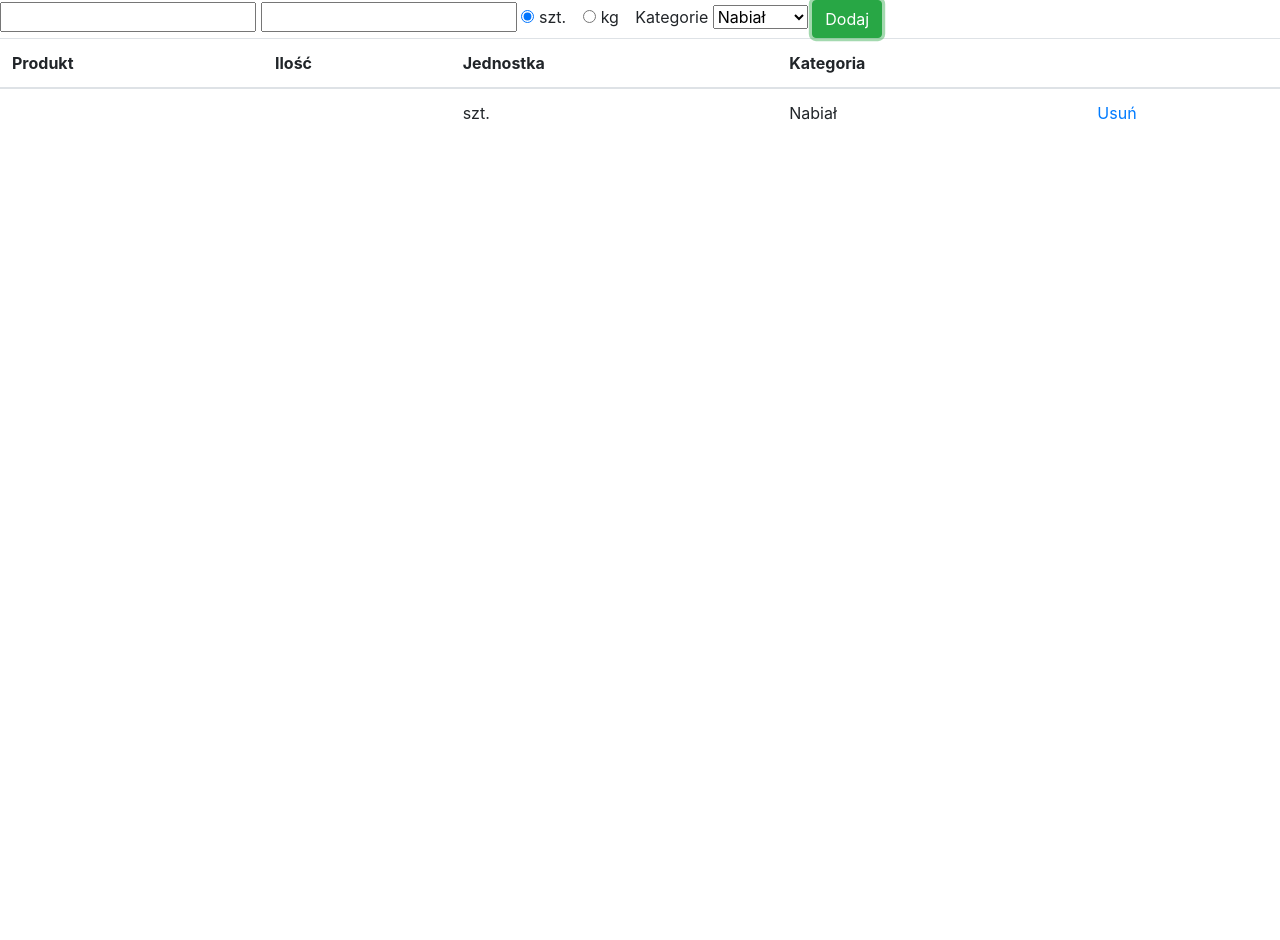
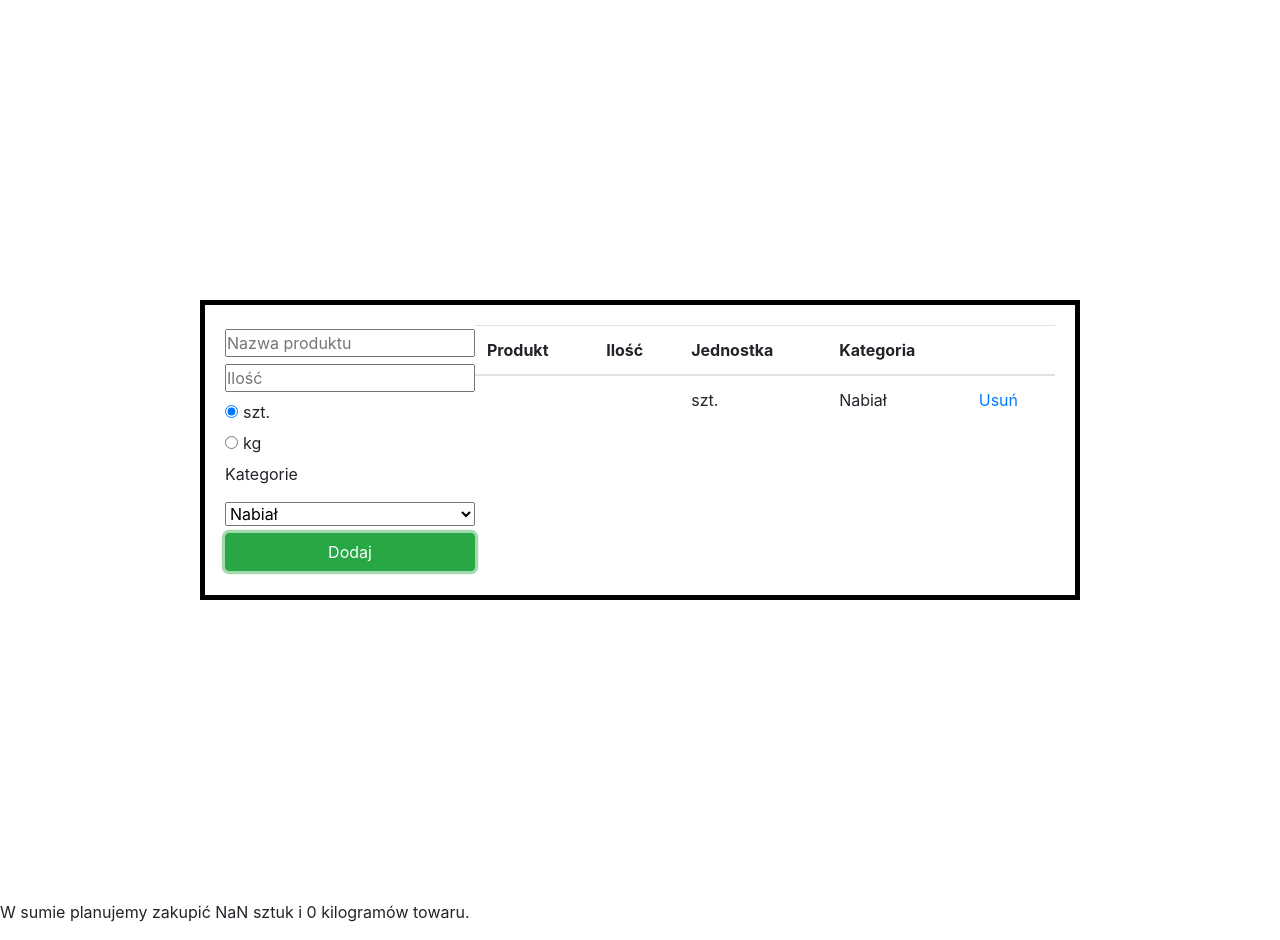
Before and after one commit to greesik/shopping-list, a website built with webpack: page app/index.html in a window 1280 px wide. Both pictures are taken after a click on the button "Dodaj". Before the commit the page ends 800 px from the top, so only its background shows below. Built offline with nearby package versions, Linux system fonts and the light colour scheme.

Commit message:
early version of an overall counter of the products

```diff
--- a/app/index.html
+++ b/app/index.html
@@ -9,16 +9,17 @@
     <link rel="stylesheet" href="https://stackpath.bootstrapcdn.com/bootstrap/4.2.1/css/bootstrap.min.css" integrity="sha384-GJzZqFGwb1QTTN6wy59ffF1BuGJpLSa9DkKMp0DgiMDm4iYMj70gZWKYbI706tWS" crossorigin="anonymous">
 </head>
 <body>
-    <form action="">
-        <input type="text" id="item">
-        <input type="number" id="quantity">
+    <div class="list">
+        <form action="" class="form">
+            <input type="text" id="item" placeholder="Nazwa produktu">
+            <input type="number" id="quantity" placeholder="Ilość">
             <div class="form-check form-check-inline">
                 <input class="form-check-input" type="radio" name="inlineRadioOptions" id="pieces" value="option1" checked>
                 <label class="form-check-label" for="pieces">szt.</label>
             </div>
             <div class="form-check form-check-inline">
-            <input class="form-check-input" type="radio" name="inlineRadioOptions" id="kilograms" value="option2">
-            <label class="form-check-label" for="kilograms">kg</label>
+                <input class="form-check-input" type="radio" name="inlineRadioOptions" id="weight" value="option2">
+                <label class="form-check-label" for="weight">kg</label>
             </div>
             <label for="categories">Kategorie</label>
             <select name="categories" id="categories">
@@ -54,6 +55,8 @@
 
             </tbody>
         </table>
+    </div>
+    <p class="overall"></p>
 </body>
 <script src="build/out.js"></script>
 </html>
--- a/app/js/app.js
+++ b/app/js/app.js
@@ -6,9 +6,13 @@ let categoryInput = document.querySelector("#categories");
 let itemInput = document.querySelector("#item");
 let quantityInput = document.querySelector("#quantity");
 let unitInput = document.querySelector("#pieces");
-
+let pieceCounter = 0;
+let weightCounter = 0;
+let rows = document.querySelectorAll("tr");
+let overall = document.querySelector(".overall");
 
 addButton.addEventListener("click", function(){
+
     let tableRow = document.createElement("tr");
     let item = document.createElement("td");
     tableRow.appendChild(item);
@@ -36,6 +40,15 @@ addButton.addEventListener("click", function(){
         deleteRow[i].addEventListener("click", function(){
             deleteRow[i].parentElement.parentElement.remove();
         });
-    };
+    }
 
+    rows.forEach(function(elem, i) {
+        if (unit.innerText === "szt.") {
+            pieceCounter = pieceCounter + parseInt(quantity.innerText);
+        } else if (unit.innerText === "kg") {
+            weightCounter = weightCounter + parseInt(quantity.innerText);
+        }
+    });
+
+    overall.innerText = `W sumie planujemy zakupić ${pieceCounter} sztuk i ${weightCounter} kilogramów towaru.`;
 });
--- a/app/scss/main.scss
+++ b/app/scss/main.scss
@@ -0,0 +1,25 @@
+* {
+  margin: 0;
+  padding: 0;
+}
+
+.list {
+  display: flex;
+  justify-content: space-between;
+  //flex-wrap: wrap;
+  height: 300px;
+  margin: 300px 200px;
+  padding: 20px;
+  border: 5px solid black;
+}
+
+.form {
+  width: 250px;
+  display: flex;
+  flex-direction: column;
+  justify-content: space-around;
+}
+
+.table {
+
+}
```
Lines whose indentation alone changed are shown as unchanged.
